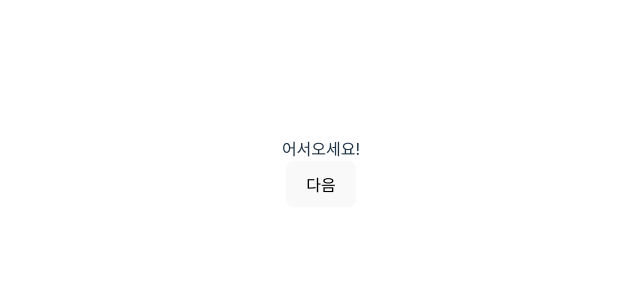
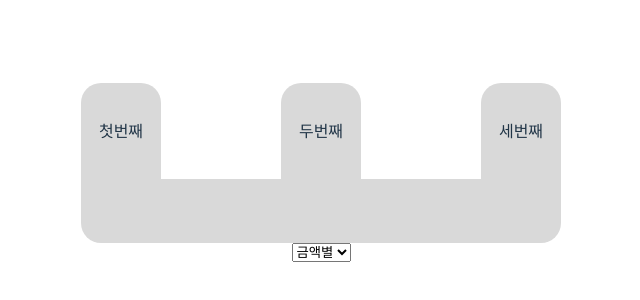
Before and after one commit to JoStar33/Developers-Refinement-React, a React (Vite) app: page / in a window 1280 px wide. Shown: the part 228-528 px from the top of the page, without its empty margins (319-959 px from the left). Built offline with nearby package versions, Linux system fonts and the light colour scheme.

Commit message:
feat: 컴파운드 컴포넌트 연습2

```diff
--- a/src/App.tsx
+++ b/src/App.tsx
@@ -2,7 +2,8 @@ import { useRef, useState } from 'react';
 import { BrowserRouter } from 'react-router-dom';
 import './App.css';
 import Dialog from './components/Dialog';
-import MainPage from './pages/MainPage';
+import CompoundPage from './pages/compoundComponents/CompoundPage';
+import TabPage from './pages/compoundComponents/TabPage';
 import { DialogContext } from './utils/DialogContext';
 
 const App = () => {
@@ -17,7 +18,9 @@ const App = () => {
       <Dialog text={dialogText.current} isShow={dialogShow}/>
       <div className="App">
         <BrowserRouter>
-          <MainPage/>
+          {/* <MainPage/> */}
+          <TabPage/>
+          <CompoundPage/>
         </BrowserRouter>
       </div>
     </DialogContext.Provider>
--- /dev/null
+++ b/src/components/tabs/Item/Item.style.ts
@@ -0,0 +1,19 @@
+import styled from 'styled-components';
+
+interface Props {
+  isActive: boolean;
+}
+
+const Container = styled.div`
+  background-color: ${({ isActive }: Props) => isActive ? '#434343' : '#D9D9D9'};
+  border-radius: 20px 20px 0 0;
+  justify-content: center;
+  align-items: center;
+  display: flex;
+  cursor: pointer;
+  font-weight: 800;
+  height: 6rem;
+  width: 5rem;
+`;
+
+export { Container };
--- /dev/null
+++ b/src/components/tabs/Item/Item.tsx
@@ -0,0 +1,14 @@
+import { StyledComponentPropsWithRef } from 'styled-components';
+import { Container } from './Item.style';
+
+interface Props extends StyledComponentPropsWithRef<'div'> {
+  isActive: boolean;
+};
+
+const Item = ({ isActive, ...props }: Props) => {
+  return (
+    <Container isActive={isActive} {...props} />
+  );
+};
+
+export default Item;
--- /dev/null
+++ b/src/components/tabs/List/List.style.ts
@@ -0,0 +1,20 @@
+import styled from 'styled-components';
+
+const Container = styled.div`
+  display: flex;
+  flex-direction: column;
+`;
+
+const ItemViewer = styled.div`
+  display: flex;
+  gap: 7.5rem;
+`;
+
+const Pedestal = styled.div`
+  width: 30rem;
+  height: 4rem;
+  background-color: #D9D9D9;
+  border-radius: 0 0 20px 20px;
+`;
+
+export { Container, ItemViewer, Pedestal };
--- /dev/null
+++ b/src/components/tabs/List/List.tsx
@@ -0,0 +1,19 @@
+import { ReactNode } from "react";
+import { Container, ItemViewer, Pedestal } from "./List.style";
+
+interface Props {
+  children: ReactNode;
+}
+
+const List = ({ children }: Props) => {
+  return (
+    <Container>
+      <ItemViewer>
+        {children}
+      </ItemViewer>
+      <Pedestal/>
+    </Container>
+  );
+};
+
+export default List;
--- /dev/null
+++ b/src/components/tabs/index.tsx
@@ -0,0 +1,20 @@
+import { ReactNode } from "react";
+import Item from "./Item/Item";
+import List from "./List/List";
+
+interface Props {
+  children: ReactNode;
+}
+
+const Tab = ({ children }: Props) => {
+  return (
+    <>
+      {children}
+    </>
+  );
+};
+
+Tab.List = List;
+Tab.Item = Item;
+
+export default Tab;
--- /dev/null
+++ b/src/pages/compoundComponents/TabPage/TabPage.style.ts
@@ -0,0 +1,11 @@
+import styled from 'styled-components';
+
+const Container = styled.div`
+  display: flex;
+  justify-content: center;
+  align-items: center;
+  width: 100%;
+  height: 100%;
+`;
+
+export { Container };
--- /dev/null
+++ b/src/pages/compoundComponents/TabPage/index.tsx
@@ -0,0 +1,59 @@
+import { useState } from "react";
+import Tab from "../../../components/tabs";
+import { Container } from "./TabPage.style";
+
+interface TabElement {
+  label: string;
+  value: string;
+  isActive: boolean;
+};
+
+const initTabList: TabElement[] = [{
+  label: '첫번째',
+  value: 'first',
+  isActive: false,
+}, {
+  label: '두번째',
+  value: 'second',
+  isActive: false,
+}, {
+  label: '세번째',
+  value: 'third',
+  isActive: false,
+}]
+
+const TabPage = () => {
+  const [tabList, setTabList] = useState<TabElement[]>(initTabList);
+
+  const handleTabActive = (value: string) => {
+    const activedTab = tabList.map((tab) => {
+      if (tab.value === value) {
+        tab.isActive = true;
+        return tab;
+      }
+      tab.isActive = false;
+      return tab;
+    });
+    setTabList(activedTab);
+  };
+
+  return (
+    <Container>
+      <Tab>
+        <Tab.List>
+          {
+            tabList.map((tab) =>
+            <Tab.Item
+              onClick={() => handleTabActive(tab.value)}
+              key={tab.value}
+              isActive={tab.isActive}>{
+              tab.label
+            }</Tab.Item>)
+          }
+        </Tab.List>
+      </Tab>
+    </Container>
+  );
+};
+
+export default TabPage;
```
Also changed, not shown: src/components/tabs/Tab.style.ts (added).
